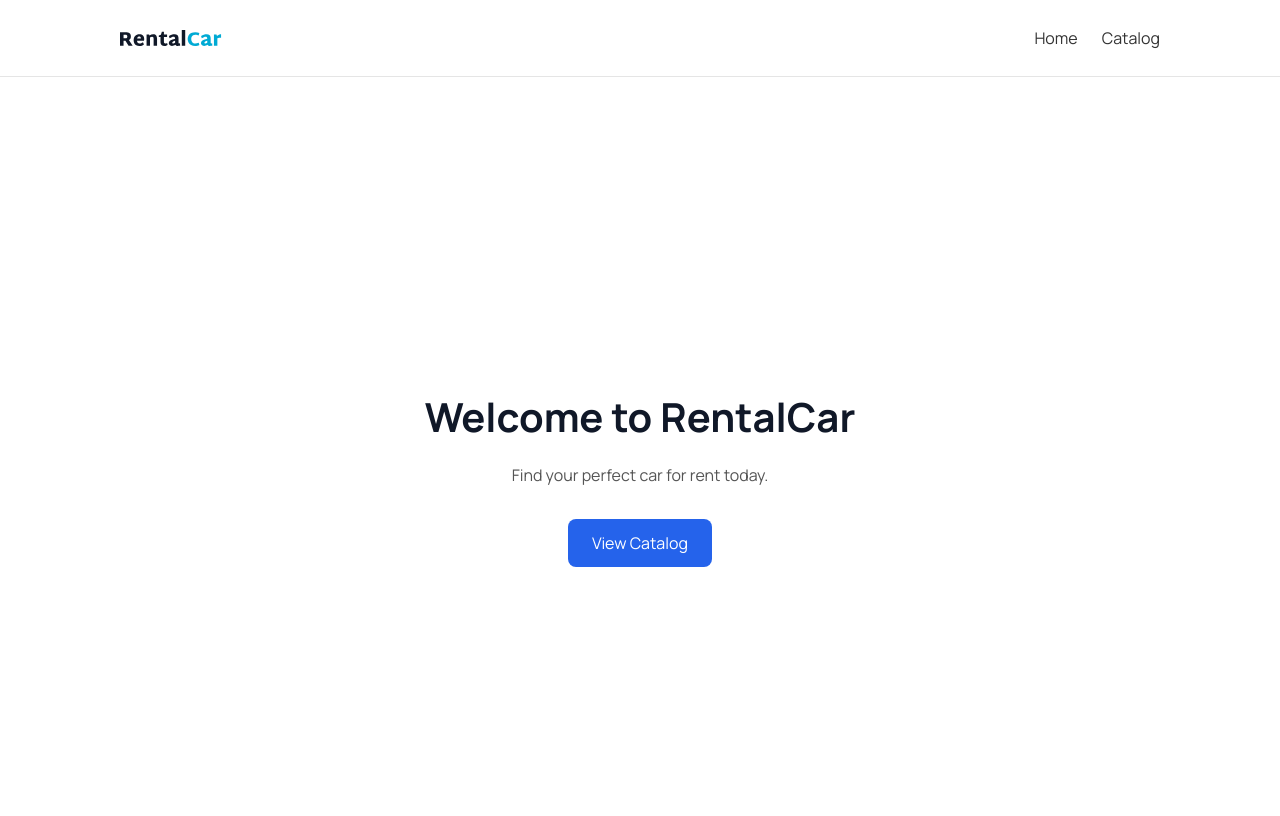
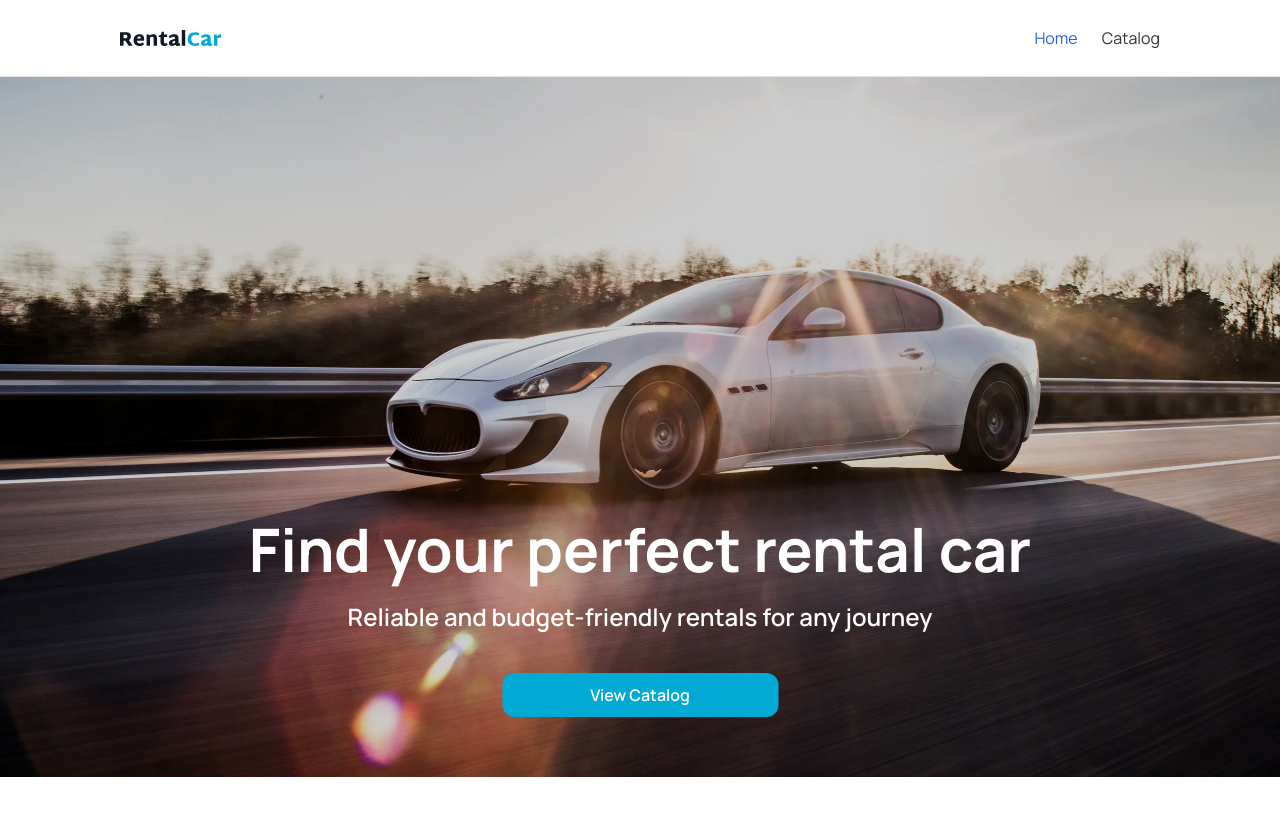
Before and after one commit to Taras-Lisnyak/rental-car, a Next.js app: page / in a window 1280 px wide. Shown: the top 816 px of the page. Built offline with nearby package versions, Linux system fonts and the light colour scheme.

Commit message:
add hero page and edit header

```diff
--- a/app/page.module.css
+++ b/app/page.module.css
@@ -1,52 +1,106 @@
-.page {
-  --background: #fafafa;
-  --foreground: #fff;
 
-  --text-primary: #000;
-  --text-secondary: #666;
+.pageContainer {
+  width: 100%;
+  min-height: 700px;
+  display: flex;
+  flex-direction: column;
+}
 
-  --button-primary-hover: #383838;
-  --button-secondary-hover: #f2f2f2;
-  --button-secondary-border: #ebebeb;
-
+/* Hero банер */
+.hero {
+  position: relative;
+  width: 100%;
+  height: 700px; /* висота для десктопу */
   display: flex;
-  flex: 1;
-  flex-direction: column;
   align-items: center;
   justify-content: center;
-  font-family: var(--font-geist-sans);
-  background-color: var(--background);
+  overflow: hidden;
 }
 
-.pageContainer {
+.heroImage {
+  object-fit: cover;
+  width: 100%;
+  height: 100%;
+}
+
+/* Overlay чорний шар */
+.overlay {
+  position: absolute;
+  inset: 0;
+  background-color: #000000;
+  opacity: 0.2; /* 20% як у Figma */
+  z-index: 1;
+  pointer-events: none;
+}
+
+.heroContent {
+  position: absolute;   /* тепер блок позиціонується всередині hero */
+  bottom: 60px;         /* відстань до нижнього краю */
+  left: 50%;            /* центрування по горизонталі */
+  transform: translateX(-50%); /* щоб вирівняти по центру */
+  z-index: 2;           /* вище за overlay */
+  text-align: center;
+  color: #ffffff;
+  width: 783px;         /* як у макеті */
+  height: 204px;        /* як у макеті */
   display: flex;
   flex-direction: column;
+  justify-content: center;
   align-items: center;
-  justify-content: center;
-  min-height: 100vh;
-  text-align: center;
-  padding: 2rem;
 }
 
+.textContent {
+  width: 783px;
+height: 120px;
+display: inline-block;
+margin-bottom: 40px;
+}
+
+/* Текст */
 .title {
-  font-size: 2.5rem;
-  font-weight: bold;
-  margin-bottom: 1rem;
+  font-family: var(--font-family);
+font-weight: 700;
+font-size: 60px;
+line-height: 1.20;
+text-align: center;
+color: var(--white);
+width: 100%;
+white-space: nowrap;
+margin-bottom: 16px;
 }
 
 .subtitle {
-  margin-bottom: 2rem;
-  color: #555;
+  display: inline-block;
+  font-family: var(--font-family);
+font-weight: 600;
+font-size: 24px;
+line-height: 1.33;
+text-align: center;
+color: var(--white);
 }
 
+/* Кнопка */
 .button {
-  padding: 0.75rem 1.5rem;
-  background-color: #2563eb;
-  color: white;
-  border-radius: 8px;
+  display: flex;
+  justify-content: center;
+  align-items: center;
+  border-radius: 12px;
+padding: 12px 99px;
+width: 276px;
+height: 44px;
+background: var(--light-blue);
+  transition: background-color 0.2s ease;
   text-decoration: none;
+  font-family: var(--font-family);
+font-weight: 600;
+font-size: 16px;
+line-height: 1.25;
+color: var(--white);
+text-align: center;
+white-space: nowrap;
+margin-top: auto
 }
 
 .button:hover {
-  background-color: #1e40af;
+  background-color: #0059c1;
 }
--- a/app/page.tsx
+++ b/app/page.tsx
@@ -1,14 +1,32 @@
 import Image from "next/image";
+import Link from "next/link";
 import styles from "./page.module.css";
 
 export default function HomePage() {
   return (
     <main className={styles.pageContainer}>
-      <h1 className={styles.title}>Welcome to RentalCar</h1>
-      <p className={styles.subtitle}>Find your perfect car for rent today.</p>
-      <a href="/catalog" className={styles.button}>
-        View Catalog
-      </a>
+      <section className={styles.hero}>
+        <Image
+          src="/hero-car.webp"
+          alt="Rental car driving on highway"
+          fill
+          priority
+          className={styles.heroImage}
+          sizes="1440px"
+        />
+
+         <div className={styles.overlay}></div>
+
+        <div className={styles.heroContent}>
+          <div className={styles.textContent}>
+            <h1 className={styles.title}>Find your perfect rental car</h1>
+            <p className={styles.subtitle}>Reliable and budget-friendly rentals for any journey</p>
+          </div>
+          <Link href="/catalog" className={styles.button}>
+            View Catalog
+          </Link>
+        </div>
+      </section>
     </main>
   );
 }
--- a/components/layouts/Header.module.css
+++ b/components/layouts/Header.module.css
@@ -30,6 +30,10 @@
   transition: color 0.2s ease;
 }
 
-.link:hover {
+/* .link:hover {
   color: #2563eb;
+} */
+
+.active {
+  color: #2563eb; /* той самий синій, що у логотипі */
 }
--- a/components/layouts/Header.tsx
+++ b/components/layouts/Header.tsx
@@ -1,9 +1,16 @@
 "use client";
 
 import Link from "next/link";
+import { usePathname } from "next/navigation";
 import styles from "./Header.module.css";
 
 export default function Header() {
+  const pathname = usePathname();
+
+  // Логіка активних лінків
+  const isHomeActive = pathname === "/";
+  const isCatalogActive = pathname === "/catalog";
+
   return (
     <header className={styles.header}>
       <div className="container">
@@ -13,8 +20,18 @@ export default function Header() {
           </svg>
         </div>
         <nav className={styles.nav}>
-          <Link href="/" className={styles.link}>Home</Link>
-          <Link href="/catalog" className={styles.link}>Catalog</Link>
+          <Link
+            href="/"
+            className={`${styles.link} ${isHomeActive ? styles.active : ""}`}
+          >
+            Home
+          </Link>
+          <Link
+            href="/catalog"
+            className={`${styles.link} ${isCatalogActive ? styles.active : ""}`}
+          >
+            Catalog
+          </Link>
         </nav>
       </div>
     </header>
--- a/components/ui/CarCard.module.css
+++ b/components/ui/CarCard.module.css
@@ -41,7 +41,7 @@
   font-family: var(--font-family);
 font-weight: 500;
 font-size: 16px;
-line-height: 125%;
+line-height: 1.25;
 color: var(--main);
   white-space: nowrap;
   letter-spacing: -1.7px;
@@ -96,7 +96,7 @@ color: var(--main);
   background-color: var(--light-blue);
   color: var(--white);
   text-decoration: none;
-  /* transition: background-color 0.2s ease-in-out; */
+  transition: background-color 0.2s ease-in-out;
   border-radius: 12px;
   padding: 12px 99px;
   font-family: var(--font-family);
```
Also changed, not shown: public/hero-car.webp (added).
